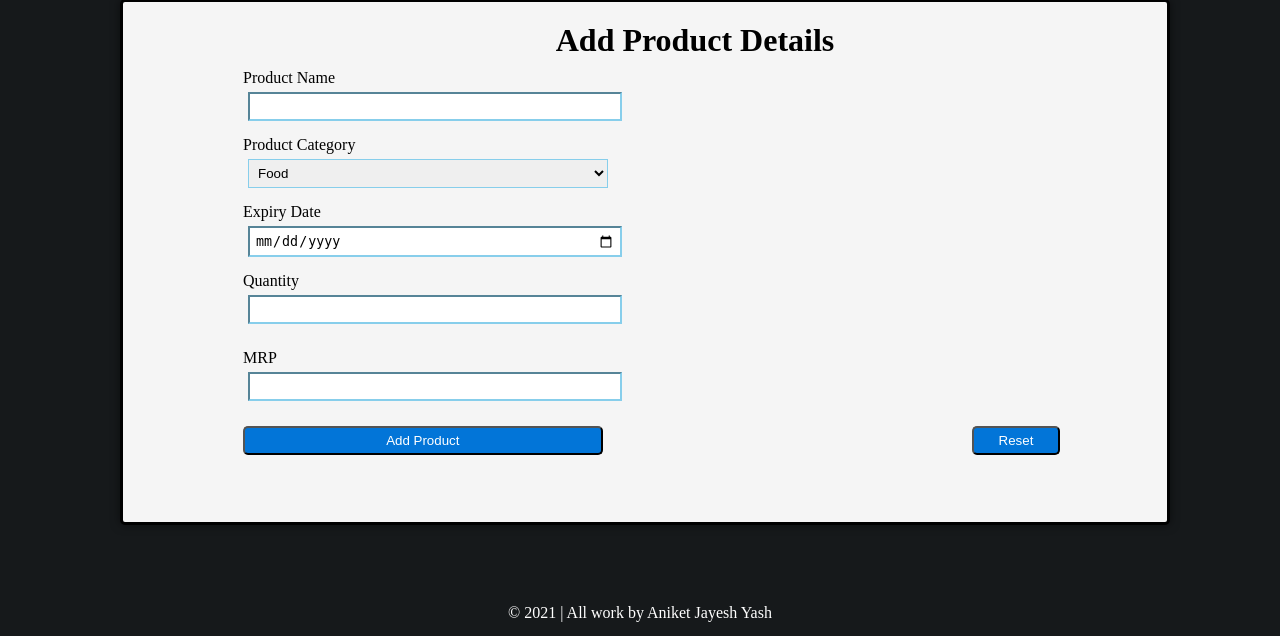
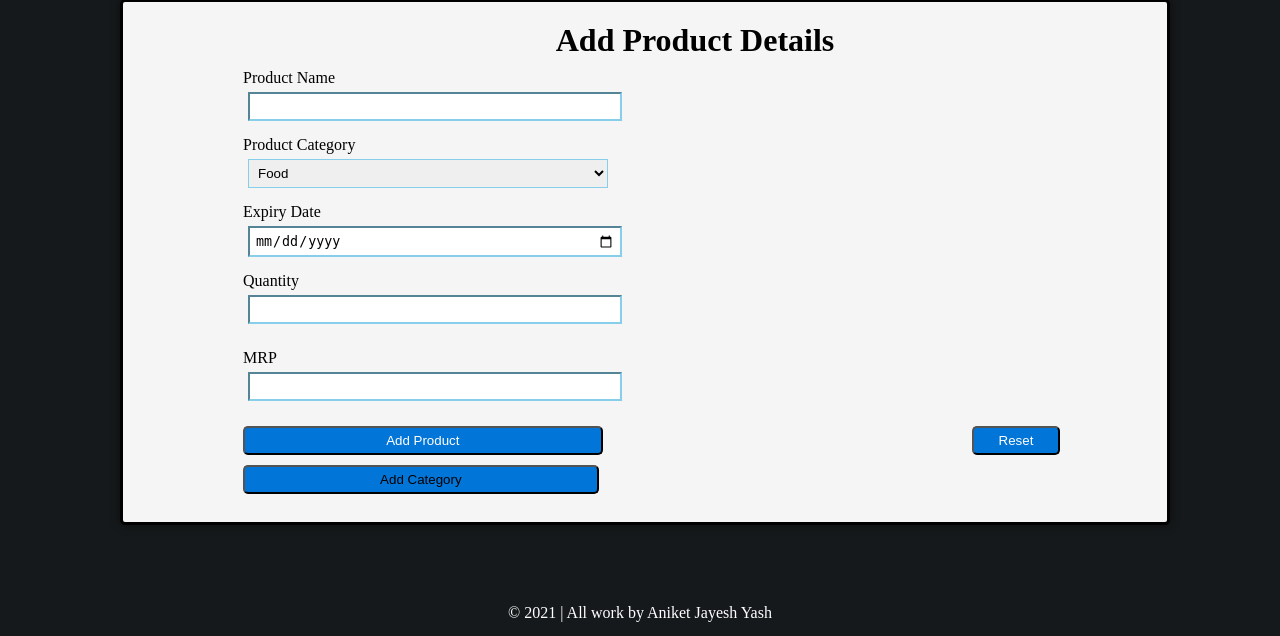
Before and after one commit to yashyc13/grocery-shop, a PHP site: page /add-product.php in a window 1280 px wide. Shown: the part 164-800 px from the top of the page. Run offline with PHP 8.4, Linux system fonts and the light colour scheme; a user stored in the database is signed in; data comes from the database, SQL or seed files in the repository; data that the repository does not hold is empty; some libraries are stand-ins or nearby versions.

Commit message:
add Category Button added

```diff
--- a/add-product.php
+++ b/add-product.php
@@ -16,10 +16,11 @@
 <body>
     <?php include 'admin-head.html' ?>
 
-    <form name="add-product" method="POST" action="<?php $_SERVER["PHP_SELF"] ?>" enctype="multipart/form-data">
-        <div class="add_prod" style="height: 500px; width:80%;padding: 10px;">
-            <div style="margin-left: 100px;margin-top: 10px;">
-                <h1 style="text-align: center;">Add Product Details</h1>
+
+    <div class="add_prod" style="height: 500px; width:80%;padding: 10px;">
+        <div style="margin-left: 100px;margin-top: 10px;">
+            <h1 style="text-align: center;">Add Product Details</h1>
+            <form name="add-product" method="POST" action="<?php $_SERVER["PHP_SELF"] ?>" enctype="multipart/form-data">
                 <table cellspacing="10px">
                     <tr>
                         <td>
@@ -71,10 +72,13 @@
                         </td>
                     </tr>
                 </table>
-            </div>
-            <br>
+            </form>
+            <button
+                style="background: #0275d8;color: white;border-radius: 5px;display: block;width: 38.5%;padding: 5px; margin-left:10px;"><a
+                    href="add-category.php" role="button">Add Category</a></button>
         </div>
-    </form>
+        <br>
+    </div>
 
     <?php include 'admin-footer.html' ?>
 </body>
```
